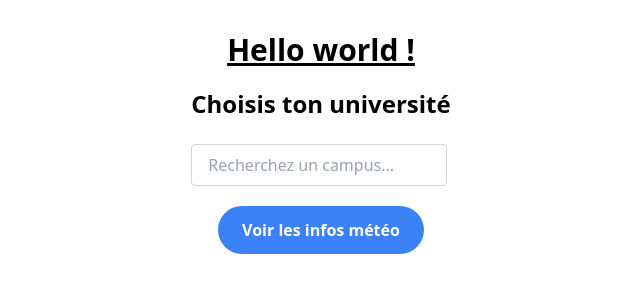
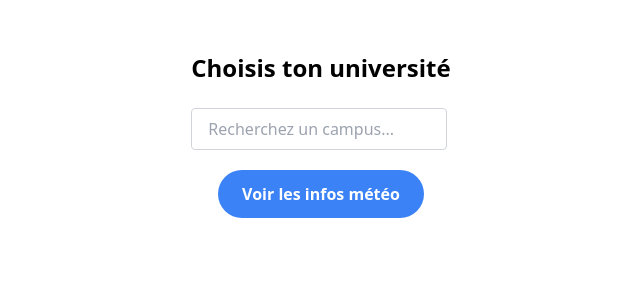
Before and after one commit to Lucas-Matusiak/meteo-campus, a Nuxt app: page / in a window 1280 px wide. Shown: the top 300 px of the page, without its empty margins (319-959 px from the left). Built offline with nearby package versions, Linux system fonts and the light colour scheme.

Commit message:
supression titre hello world

```diff
--- a/pages/index.vue
+++ b/pages/index.vue
@@ -1,6 +1,5 @@
 <template>
     <div class="m-8 flex justify-center items-center flex-col">
-      <h1 class="text-3xl font-bold underline">Hello world !</h1>
       <BarreDeRecherche />
       <NuxtLink to="/meteo" class="px-6 py-3 bg-blue-500 text-white font-bold rounded-full hover:bg-blue-700 transition duration-300 ease-in-out">
         Voir les infos météo
```
